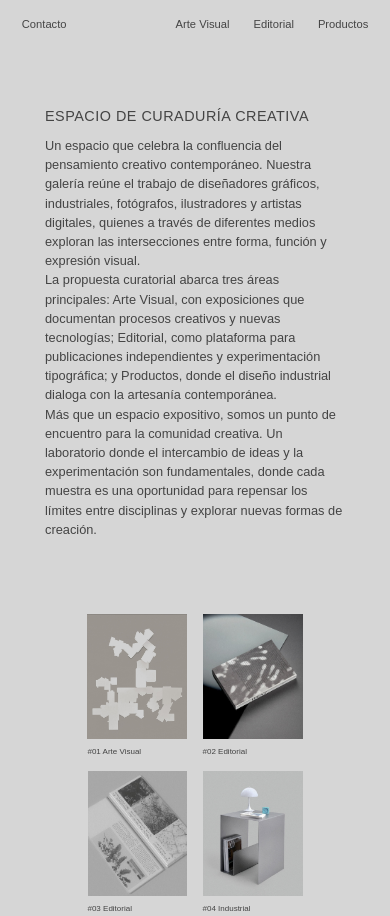
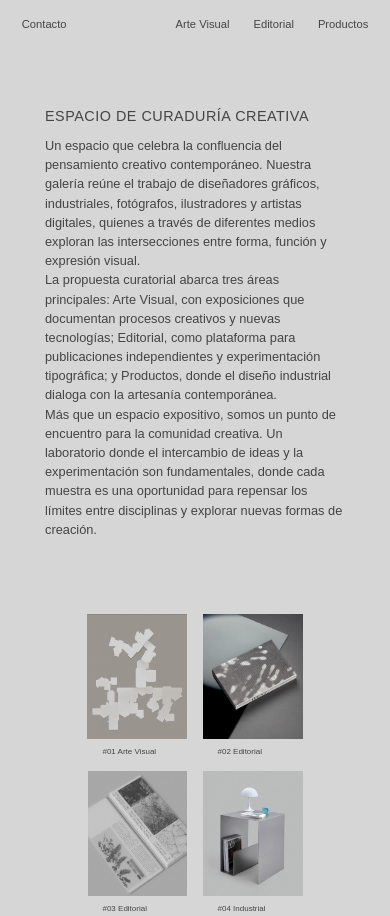
Before and after one commit to ivanrusansky/ivanrusansky.github.io, a plain HTML site: page index.html in a window 390 px wide. Shown: the top 916 px of the page. Drawn offline with Linux system fonts and the light colour scheme; a web font is replaced by a local one.

Commit message:
Ajustes finales en estilos mobile y corrección de dimensiones

```diff
--- a/css/mobile.css
+++ b/css/mobile.css
@@ -174,13 +174,7 @@
         object-fit: contain;
     }
 
-    .img-label {
-        font-size: 0.5rem;
-        text-align: left;
-        width: 100%;
-        padding: 0;
-        margin: 8px 0 0 0;
-    }
+
 
     /* Product page specific mobile styles */
     .hero-image.product-image {
```
